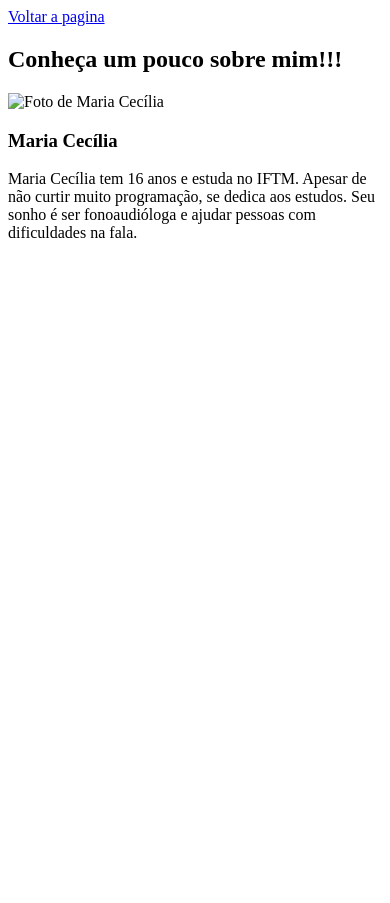
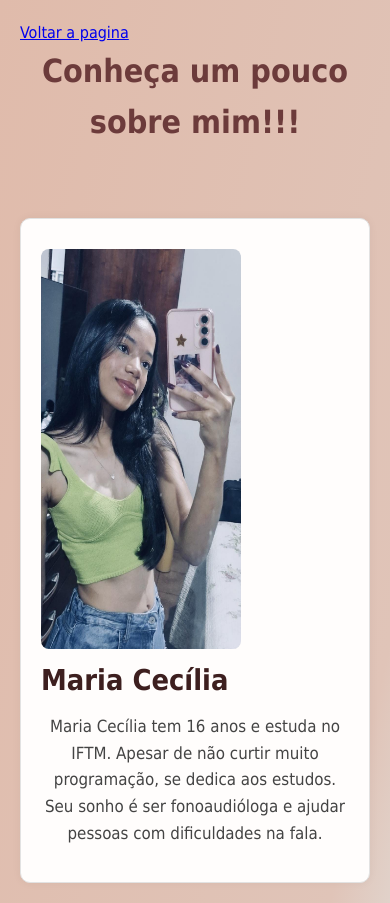
Before and after one commit to mariaceci573/trabalholp2, a plain HTML site: page contatos.html in a window 390 px wide. Before the commit the page ends 844 px from the top, so only its background shows below. Drawn offline with Linux system fonts and the light colour scheme.

Commit message:
Add files via upload

```diff
--- a/contatos.html
+++ b/contatos.html
@@ -3,7 +3,12 @@
 <head>
     <meta charset="UTF-8">
     <meta name="viewport" content="width=device-width, initial-scale=1.0">
-    <title>Document</title>
+    <link rel="stylesheet" href="estilo.css">
+    <title>Sobre Mim</title>
+
+     <title>My Page Title</title>
+  <link rel="icon" type="image/x-icon" href="./img/coracao.png">
+
 </head>
 <body>
     <div class="contatos">
@@ -14,7 +19,7 @@
         <h2 class="detalhe">Conheça um pouco sobre mim!!!</h2>
 
         <div class="bebida">
-            <img src="img/cecim.jpg" alt="Foto de Maria Cecília" class="cecimg">
+            <img src="./img/cecim.jpg" alt="Foto de Maria Cecília" class="cecimg">
             <h3 class="ex">Maria Cecília</h3>
             <p>Maria Cecília tem 16 anos e estuda no IFTM. Apesar de não curtir muito programação, se dedica aos estudos. Seu sonho é ser fonoaudióloga e ajudar pessoas com dificuldades na fala.
 
@@ -24,5 +29,3 @@
         </div>
 </body>
 </html>
-</body>
-</html>
--- a/estilo.css
+++ b/estilo.css
@@ -75,17 +75,14 @@ ul {
     border-radius: 10px;
     padding: 20px;
     box-shadow: 0 0 10px rgba(0,0,0,0.05);
-    transition: transform 0.3s ease;
+
 }
-
-.bebida:hover {
-    transform: translateY(-50%, -50%);
-}
-
 .cafeimg,
 .cappuccinoimg,
 .macchiatoimg,
-.mochaimg {
+.mochaimg
+
+{
     max-width: 50%;
     height: auto;
     border-radius: 8px;
@@ -96,40 +93,23 @@ footer {
     text-align: center;
     margin-top: 50px;
     font-size: 0.9em;
-    color: #777;
+    color: #1706b3;
     border-top: 1px solid #ccc;
     padding-top: 15px;
 }
 
-footer a {
-    color: #8b4513;
-    text-decoration: none;
-}
+.cecimg
+{
 
-footer a:hover {
-    text-decoration: underline;
-}
-
-@media (max-width: 768px) {
-    .conteudo-principal {
-        padding: 0 10px;
-    }
-
-    .bebida {
-        padding: 15px;
-    }
-
-    h1.tipodebbd {
-        font-size: 2em;
-    }
-
-    h2.detalhe {
-        font-size: 1.5em;
-    }
-}
-.cecimg{
-     max-width: 50%;
-    height: auto;
+    width: 200px;
+    height: 400px;
     border-radius: 8px;
     margin-top: 10px;
+    align-items: center;
+
 }
+.bebidas
+{
+    display: flex;
+    align-items: center;
+}
```
Also changed, not shown: index.html (+5 -0 lines), img/cecim.jpg (added), img/copo-redondo-de-cafe-quente-em-um-prato-de-vista-lateral.png (added), img/coracao.png (added).
